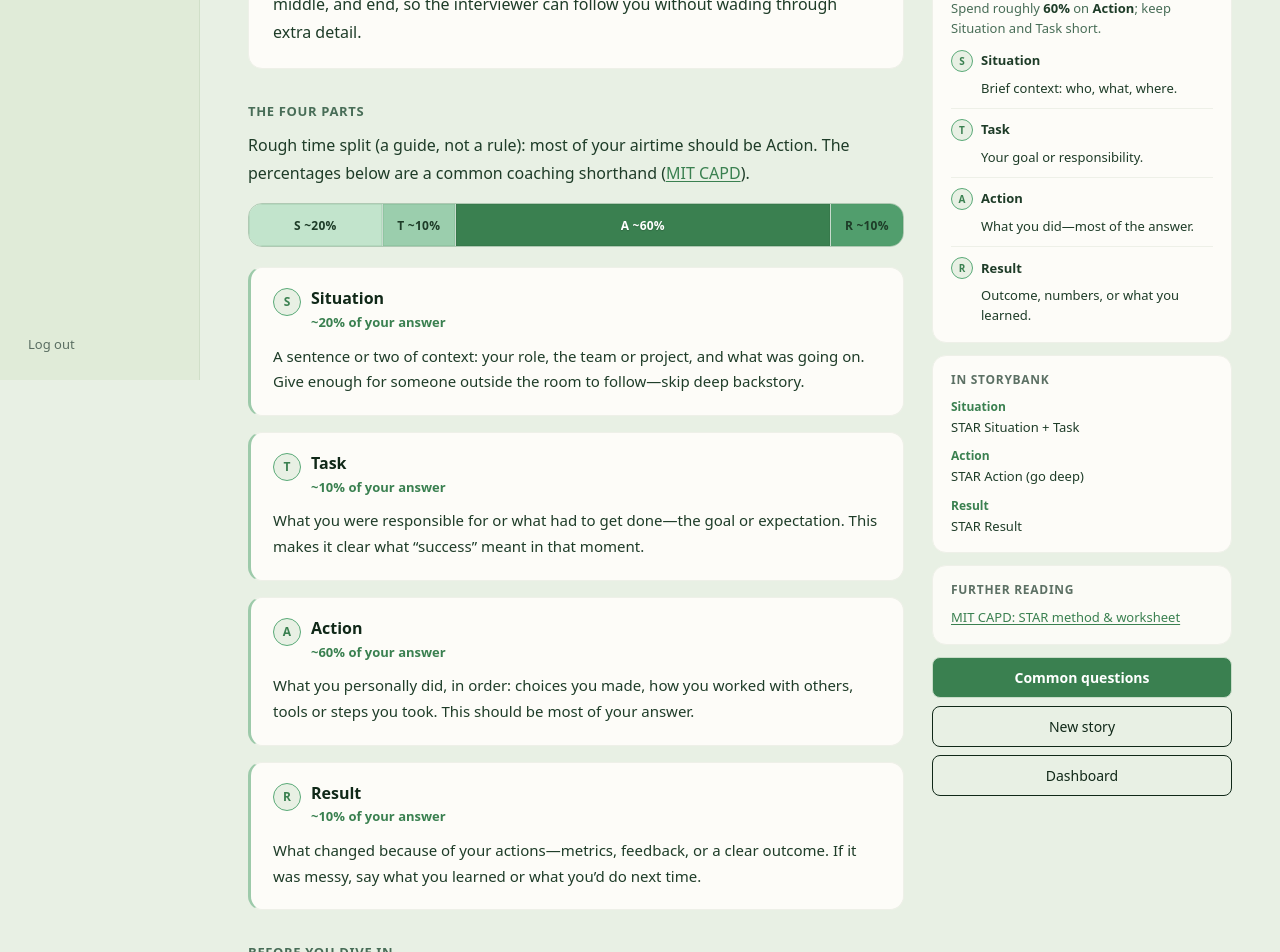
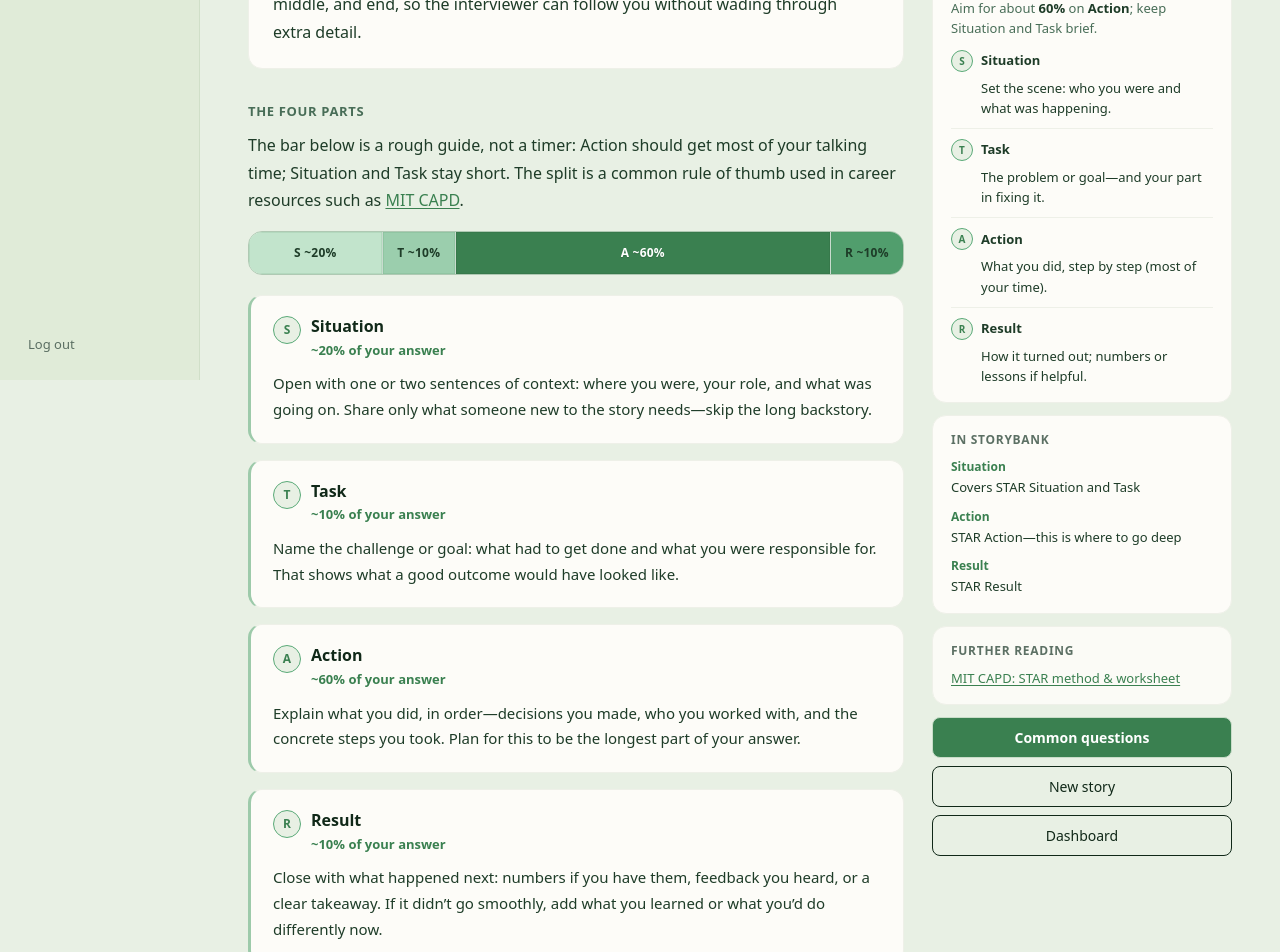
Before and after one commit to park-jenna/storybank, a Next.js app in the folder frontend/: page /interview-tips in a window 1280 px wide. Shown: the part 420-1372 px from the top of the page. Built offline with nearby package versions, Linux system fonts and the light colour scheme; no server answers.

Commit message:
refine(interview-tips): enhance clarity

```diff
--- a/frontend/src/app/interview-tips/page.tsx
+++ b/frontend/src/app/interview-tips/page.tsx
@@ -27,28 +27,28 @@ const STAR_PARTS = [
     title: "Situation",
     pct: "~20%",
     body:
-      "A sentence or two of context: your role, the team or project, and what was going on. Give enough for someone outside the room to follow—skip deep backstory.",
+      "Open with one or two sentences of context: where you were, your role, and what was going on. Share only what someone new to the story needs—skip the long backstory.",
   },
   {
     letter: "T",
     title: "Task",
     pct: "~10%",
     body:
-      "What you were responsible for or what had to get done—the goal or expectation. This makes it clear what “success” meant in that moment.",
+      "Name the challenge or goal: what had to get done and what you were responsible for. That shows what a good outcome would have looked like.",
   },
   {
     letter: "A",
     title: "Action",
     pct: "~60%",
     body:
-      "What you personally did, in order: choices you made, how you worked with others, tools or steps you took. This should be most of your answer.",
+      "Explain what you did, in order—decisions you made, who you worked with, and the concrete steps you took. Plan for this to be the longest part of your answer.",
   },
   {
     letter: "R",
     title: "Result",
     pct: "~10%",
     body:
-      "What changed because of your actions—metrics, feedback, or a clear outcome. If it was messy, say what you learned or what you’d do next time.",
+      "Close with what happened next: numbers if you have them, feedback you heard, or a clear takeaway. If it didn’t go smoothly, add what you learned or what you’d do differently now.",
   },
 ] as const;
 
@@ -75,10 +75,10 @@ const SIDEBAR_NAV = [
 ] as const;
 
 const STAR_AT_A_GLANCE = [
-  { letter: "S", label: "Situation", hint: "Brief context: who, what, where." },
-  { letter: "T", label: "Task", hint: "Your goal or responsibility." },
-  { letter: "A", label: "Action", hint: "What you did—most of the answer." },
-  { letter: "R", label: "Result", hint: "Outcome, numbers, or what you learned." },
+  { letter: "S", label: "Situation", hint: "Set the scene: who you were and what was happening." },
+  { letter: "T", label: "Task", hint: "The problem or goal—and your part in fixing it." },
+  { letter: "A", label: "Action", hint: "What you did, step by step (most of your time)." },
+  { letter: "R", label: "Result", hint: "How it turned out; numbers or lessons if helpful." },
 ] as const;
 
 function StarResourceSidebar() {
@@ -102,7 +102,7 @@ function StarResourceSidebar() {
       <div className="card star-resource-aside-card">
         <h2 className="star-resource-aside-card__title">STAR at a glance</h2>
         <p className="star-resource-aside-lede">
-          Spend roughly <strong>60%</strong> on <strong>Action</strong>; keep Situation and Task short.
+          Aim for about <strong>60%</strong> on <strong>Action</strong>; keep Situation and Task brief.
         </p>
         <dl className="star-resource-glance">
           {STAR_AT_A_GLANCE.map(({ letter, label, hint }) => (
@@ -124,11 +124,11 @@ function StarResourceSidebar() {
         <ul className="star-resource-aside-fields">
           <li>
             <span className="star-resource-aside-fields__k">Situation</span>
-            <span className="star-resource-aside-fields__v">STAR Situation + Task</span>
+            <span className="star-resource-aside-fields__v">Covers STAR Situation and Task</span>
           </li>
           <li>
             <span className="star-resource-aside-fields__k">Action</span>
-            <span className="star-resource-aside-fields__v">STAR Action (go deep)</span>
+            <span className="star-resource-aside-fields__v">STAR Action—this is where to go deep</span>
           </li>
           <li>
             <span className="star-resource-aside-fields__k">Result</span>
@@ -187,8 +187,8 @@ export default function InterviewTipsPage() {
             </p>
             <p className="star-resource-lede">
               <abbr title="Situation, Task, Action, Result">STAR</abbr> is a common way to keep those
-              answers clear and complete, with most of the airtime on what <em>you</em> did (especially
-              Action).
+              answers clear and complete, with most of your talking time on what <em>you</em> did
+              (especially Action).
             </p>
           </div>
 
@@ -211,8 +211,9 @@ export default function InterviewTipsPage() {
               The four parts
             </h2>
             <p className="star-resource-intro">
-              Rough time split (a guide, not a rule): most of your airtime should be{" "}
-              <strong>Action</strong>. The percentages below are a common coaching shorthand (
+              The bar below is a <strong>rough guide</strong>, not a timer:{" "}
+              <strong>Action</strong> should get most of your talking time; Situation and Task stay
+              short. The split is a common rule of thumb used in career resources such as{" "}
               <a
                 href="https://capd.mit.edu/resources/the-star-method-for-behavioral-interviews/"
                 target="_blank"
@@ -220,7 +221,7 @@ export default function InterviewTipsPage() {
               >
                 MIT CAPD
               </a>
-              ).
+              .
             </p>
             <div
               className="star-resource-timebar"
```
